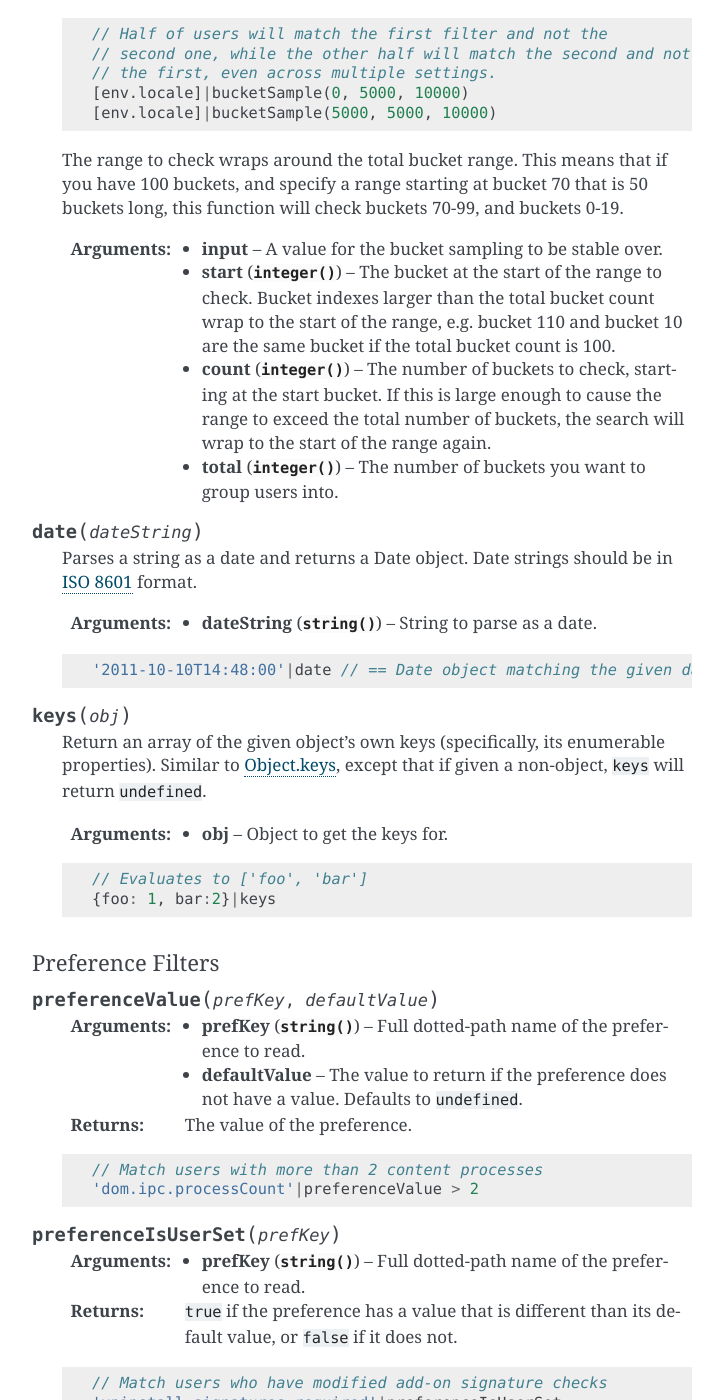
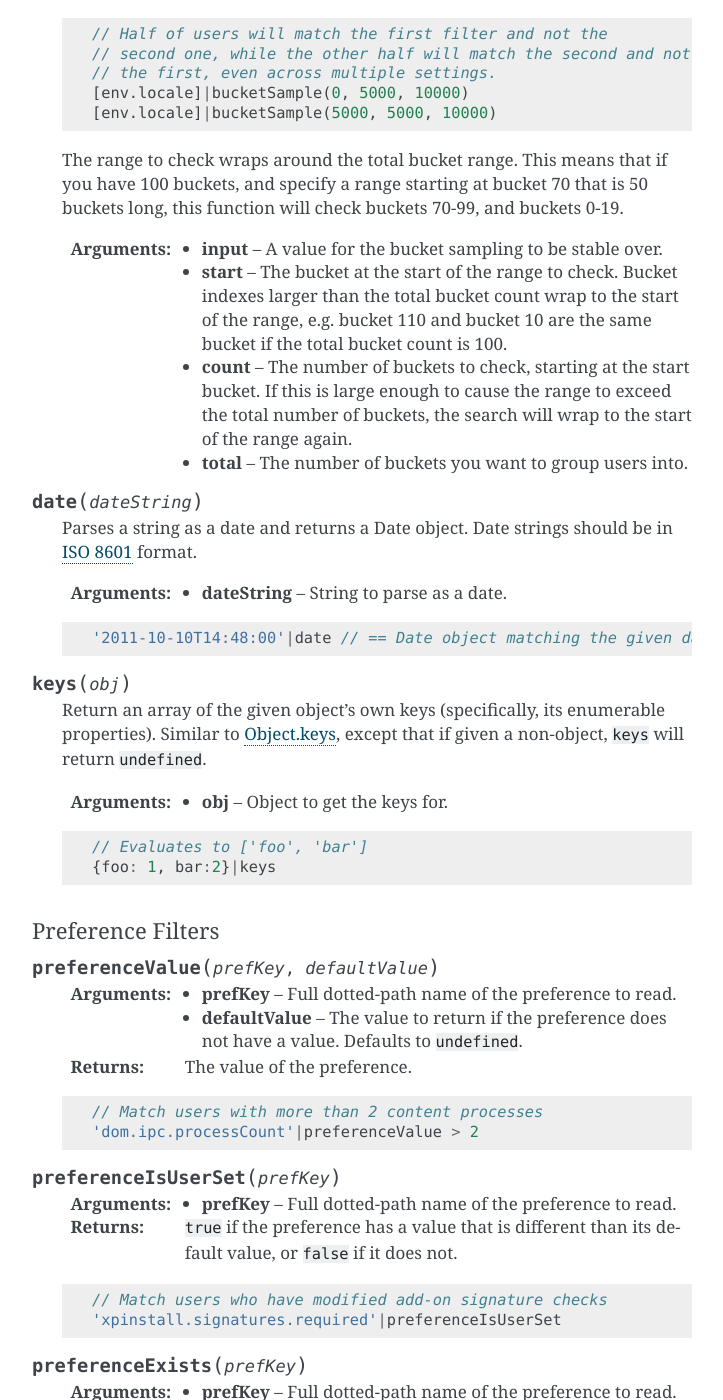
Before and after one commit to mozilla/remote-settings, a Sphinx documentation site: the page built from docs/target-filters.rst, in a window 1280 px wide and 1400 px high, scrolled down 6962 px. Shown: the whole window, without its empty margins (388-1111 px from the left). Built offline with Sphinx 7.4.7, drawn with Linux system fonts in a browser that asks for light colours; some of the changed text lies outside the part shown.

Commit message:
Fix errors in docs content

```diff
--- a/docs/conf.py
+++ b/docs/conf.py
@@ -86,7 +86,7 @@ html_theme = 'alabaster'
 # Add any paths that contain custom static files (such as style sheets) here,
 # relative to this directory. They are copied after the builtin static files,
 # so a file named "default.css" will overwrite the builtin "default.css".
-html_static_path = ['_static', 'screencasts']
+html_static_path = ['screencasts']  # , '_static',]
 
 # Custom sidebar templates, must be a dictionary that maps document names
 # to template names.
--- a/docs/target-filters.rst
+++ b/docs/target-filters.rst
@@ -356,15 +356,15 @@ function is the value being transformed.
 
    :param input:
       A value for the bucket sampling to be stable over.
-   :param integer start:
+   :param start:
       The bucket at the start of the range to check. Bucket indexes larger than
       the total bucket count wrap to the start of the range, e.g. bucket 110 and
       bucket 10 are the same bucket if the total bucket count is 100.
-   :param integer count:
+   :param count:
       The number of buckets to check, starting at the start bucket. If this is
       large enough to cause the range to exceed the total number of buckets, the
       search will wrap to the start of the range again.
-   :param integer total:
+   :param total:
       The number of buckets you want to group users into.
 
 .. js:function:: date(dateString)
@@ -372,7 +372,7 @@ function is the value being transformed.
    Parses a string as a date and returns a Date object. Date strings should be
    in `ISO 8601`_ format.
 
-   :param string dateString:
+   :param dateString:
       String to parse as a date.
 
    .. code-block:: javascript
@@ -401,7 +401,7 @@ Preference Filters
 ^^^^^^^^^^^^^^^^^^
 .. js:function:: preferenceValue(prefKey, defaultValue)
 
-   :param string prefKey:
+   :param prefKey:
       Full dotted-path name of the preference to read.
    :param defaultValue:
       The value to return if the preference does not have a value. Defaults to
@@ -416,7 +416,7 @@ Preference Filters
 
 .. js:function:: preferenceIsUserSet(prefKey)
 
-   :param string prefKey:
+   :param prefKey:
       Full dotted-path name of the preference to read.
    :returns:
       ``true`` if the preference has a value that is different than its default
@@ -429,7 +429,7 @@ Preference Filters
 
 .. js:function:: preferenceExists(prefKey)
 
-   :param string prefKey:
+   :param prefKey:
       Full dotted-path name of the preference to read.
    :returns:
       ``true`` if the preference has *any* value (whether it is the default
```
Also changed, not shown: other parts of docs/target-filters.rst (+1 -1 lines), docs/tutorial-dev-server.rst (+5 -2 lines).
